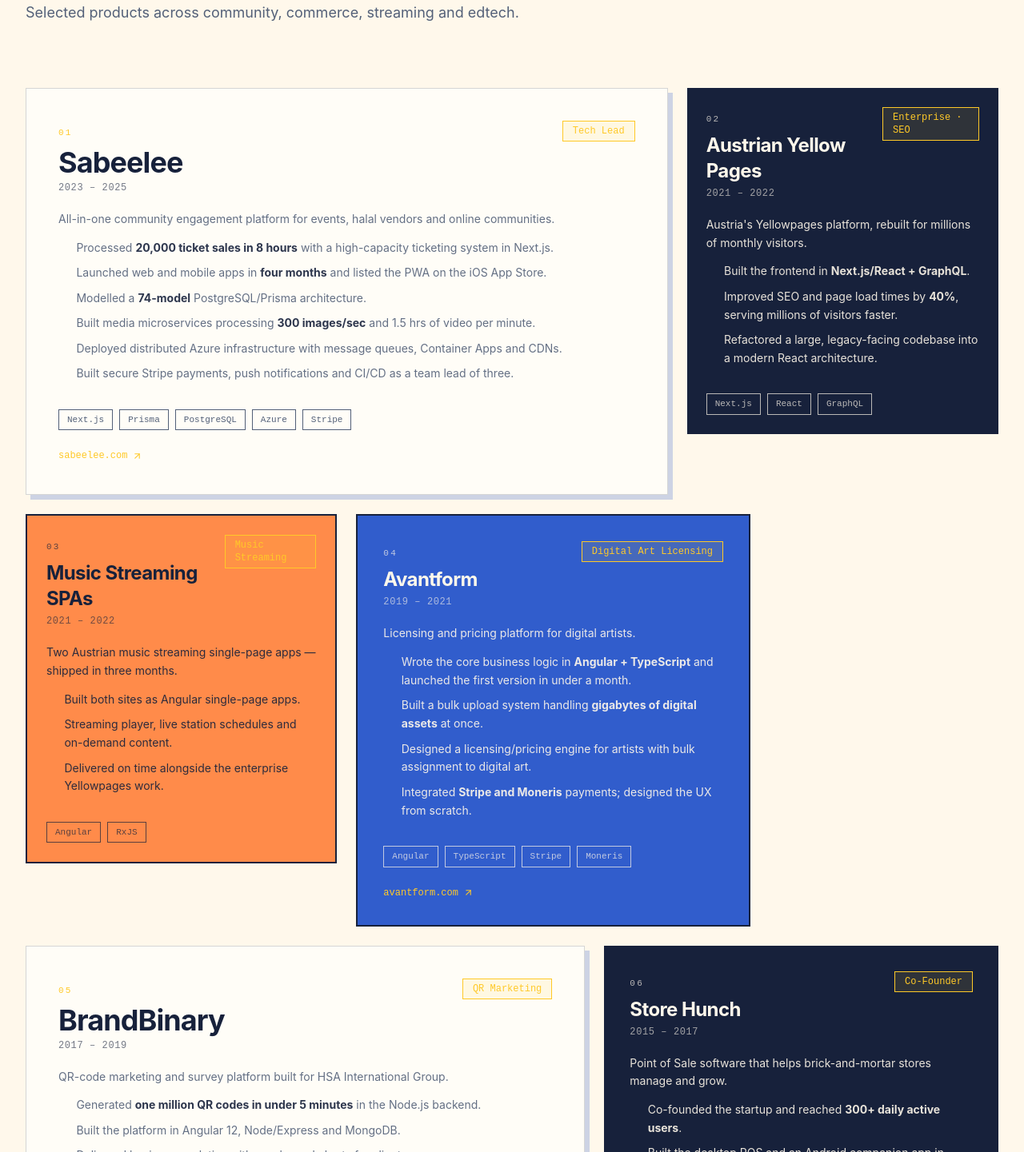
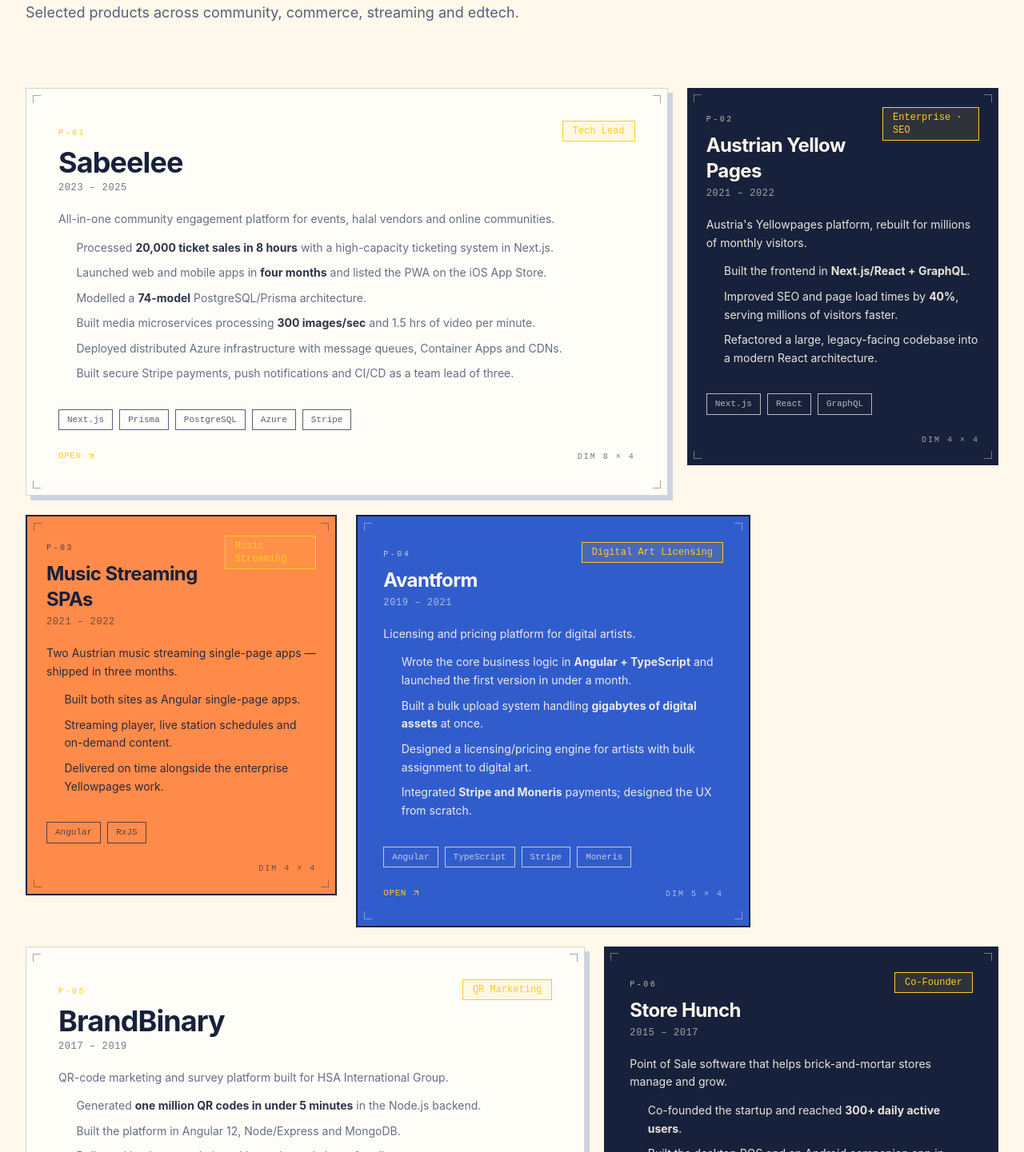
Before and after one commit to hasnainhaider2663/hasnain-cv, a React (Vite) app: page / in a window 1280 px wide. Shown: the part 2549-3990 px from the top of the page at 80% size. Built offline with nearby package versions, Linux system fonts and the light colour scheme.

Commit message:
feat: blueprint-style project grid
Dotted-grid background, corner registration ticks, mono coordinate
labels (P-01..P-07), dimension stamps and technical framing.

```diff
--- a/src/components/Projects.tsx
+++ b/src/components/Projects.tsx
@@ -3,21 +3,25 @@
 import { projects } from '../data/projects'
 
 const LAYOUT = [
-  { cols: 'md:col-span-8', pad: 'p-7 sm:p-10', num: '01', heading: 'text-2xl sm:text-4xl', tone: 'paper' },
-  { cols: 'md:col-span-4', pad: 'p-6', num: '02', heading: 'text-xl sm:text-2xl', tone: 'ink' },
-  { cols: 'md:col-span-4', pad: 'p-6', num: '03', heading: 'text-xl sm:text-2xl', tone: 'coral' },
-  { cols: 'md:col-span-5', pad: 'p-6 sm:p-8', num: '04', heading: 'text-2xl', tone: 'cobalt' },
-  { cols: 'md:col-span-7', pad: 'p-7 sm:p-10', num: '05', heading: 'text-2xl sm:text-4xl', tone: 'paper' },
-  { cols: 'md:col-span-5', pad: 'p-6 sm:p-8', num: '06', heading: 'text-2xl', tone: 'ink' },
-  { cols: 'md:col-span-4', pad: 'p-6', num: '07', heading: 'text-xl sm:text-2xl', tone: 'coral' },
+  { cols: 'md:col-span-8', pad: 'p-7 sm:p-10', num: 'P-01', heading: 'text-2xl sm:text-4xl', dim: '8 × 4', tone: 'paper' },
+  { cols: 'md:col-span-4', pad: 'p-6', num: 'P-02', heading: 'text-xl sm:text-2xl', dim: '4 × 4', tone: 'ink' },
+  { cols: 'md:col-span-4', pad: 'p-6', num: 'P-03', heading: 'text-xl sm:text-2xl', dim: '4 × 4', tone: 'coral' },
+  { cols: 'md:col-span-5', pad: 'p-6 sm:p-8', num: 'P-04', heading: 'text-2xl', dim: '5 × 4', tone: 'cobalt' },
+  { cols: 'md:col-span-7', pad: 'p-7 sm:p-10', num: 'P-05', heading: 'text-2xl sm:text-4xl', dim: '7 × 4', tone: 'paper' },
+  { cols: 'md:col-span-5', pad: 'p-6 sm:p-8', num: 'P-06', heading: 'text-2xl', dim: '5 × 4', tone: 'ink' },
+  { cols: 'md:col-span-4', pad: 'p-6', num: 'P-07', heading: 'text-xl sm:text-2xl', dim: '4 × 4', tone: 'coral' },
 ]
+
+const CORNERS = ['top-2 left-2 border-t border-l', 'top-2 right-2 border-t border-r', 'bottom-2 left-2 border-b border-l', 'bottom-2 right-2 border-b border-r']
 
 export default function Projects() {
   return (
     <section id="projects" className="section-rule mx-auto max-w-7xl px-5 py-20 sm:px-8 md:py-28">
-      <SectionHeading index="02" label="Projects" title="Things I've built, shipped and scaled." lead="Selected products across community, commerce, streaming and edtech." />
+      <SectionHeading index="02 / PROJECTS" label="Grid" title="Things I've built, shipped and scaled." lead="Selected products across community, commerce, streaming and edtech." />
 
-      <div className="mt-20 grid items-start gap-6 md:grid-cols-12">
+      <div className="relative mt-20">
+        <div aria-hidden className="blueprint-grid absolute inset-0 -z-10 opacity-60" />
+        <div className="grid items-start gap-6 md:grid-cols-12">
           {projects.map((project, i) => {
             const layout = LAYOUT[i % LAYOUT.length]
             const tone = layout.tone
@@ -26,10 +30,18 @@
 
             return (
               <Reveal key={project.slug} delay={Math.min(i * 0.05, 0.2)} className={layout.cols}>
-              <article className={`${toneClass} flex h-full flex-col ${layout.pad}`}>
+                <article className={`relative ${toneClass} flex h-full flex-col ${layout.pad}`}>
+                  {CORNERS.map((c, ci) => (
+                    <span
+                      key={ci}
+                      aria-hidden
+                      className={`absolute ${c} h-2.5 w-2.5 ${tone === 'paper' ? 'border-fg/40' : 'border-current opacity-40'}`}
+                    />
+                  ))}
+
                   <div className="flex items-start justify-between gap-4">
                     <div>
-                    <span className={`font-mono text-[11px] tracking-[0.2em] ${tone === 'paper' ? 'text-accent' : 'opacity-70'}`}>{layout.num}</span>
+                      <span className={`font-mono text-[10px] tracking-[0.25em] ${tone === 'paper' ? 'text-accent' : 'opacity-70'}`}>{layout.num}</span>
                       <h3 className={`mt-2 font-sans font-bold tracking-tight ${layout.heading}`}>{project.name}</h3>
                       <p className="mt-1 font-mono text-xs tracking-wider opacity-60">{project.period}</p>
                     </div>
@@ -46,21 +58,25 @@
                     ))}
                   </div>
 
-                {project.link && (
+                  <div className="mt-6 flex items-end justify-between gap-3">
+                    {project.link ? (
                       <a
                         href={project.link}
                         target="_blank"
                         rel="noopener noreferrer"
-                    className="mt-6 inline-flex items-center gap-1.5 font-mono text-xs text-accent hover:underline"
+                        className="inline-flex items-center gap-1.5 font-mono text-[11px] tracking-wider text-accent hover:underline"
                       >
-                    {project.linkLabel ?? project.link} <ArrowUpRight size={13} strokeWidth={2} />
+                        OPEN <ArrowUpRight size={12} strokeWidth={2} />
                       </a>
-                )}
+                    ) : <span />}
+                    <span className={`font-mono text-[10px] tracking-[0.2em] opacity-60`}>DIM {layout.dim}</span>
+                  </div>
                 </article>
               </Reveal>
             )
           })}
         </div>
+      </div>
     </section>
   )
 }
--- a/src/index.css
+++ b/src/index.css
@@ -236,6 +236,15 @@
     opacity: 0.06;
   }
 
+  .blueprint-grid {
+    background-image: radial-gradient(
+      circle,
+      color-mix(in srgb, var(--fg) 26%, transparent) 1px,
+      transparent 1.6px
+    );
+    background-size: 26px 26px;
+  }
+
   .ink-block {
     background: var(--fg);
     color: var(--bg);
```
Lines whose indentation alone changed are shown as unchanged.
